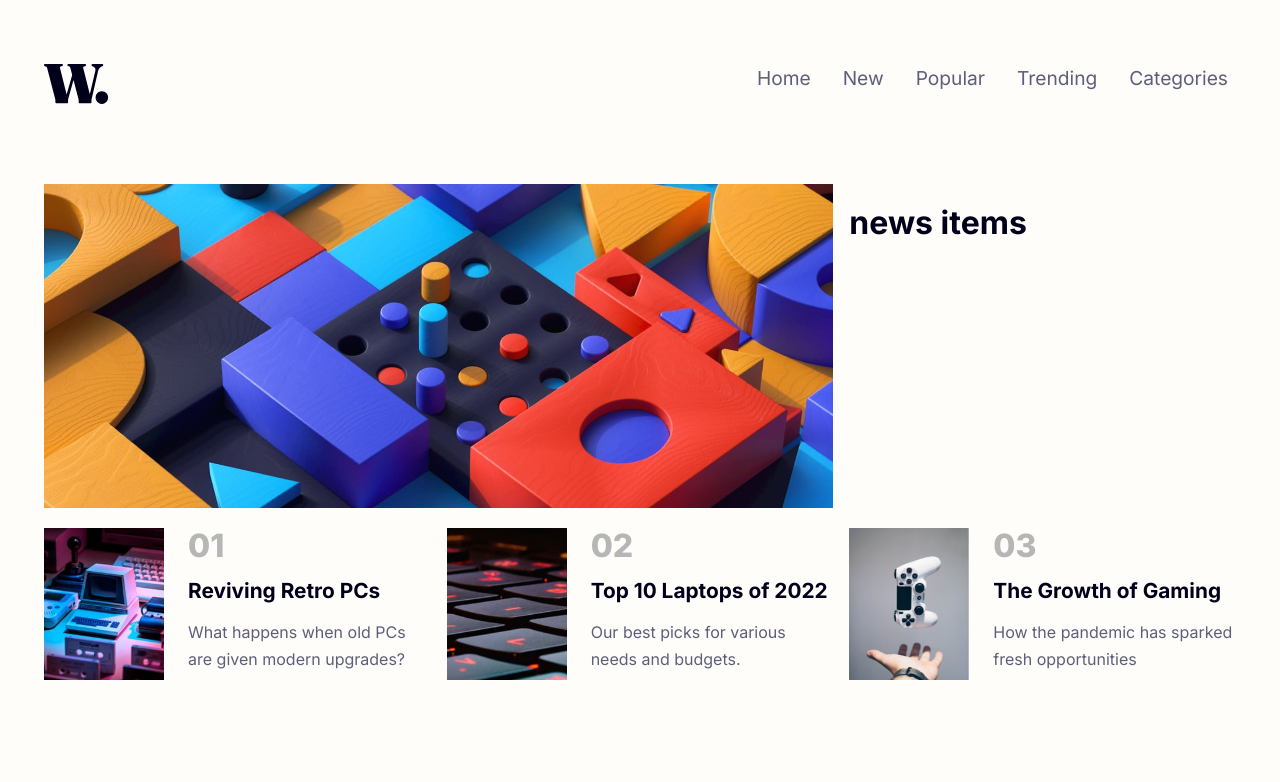
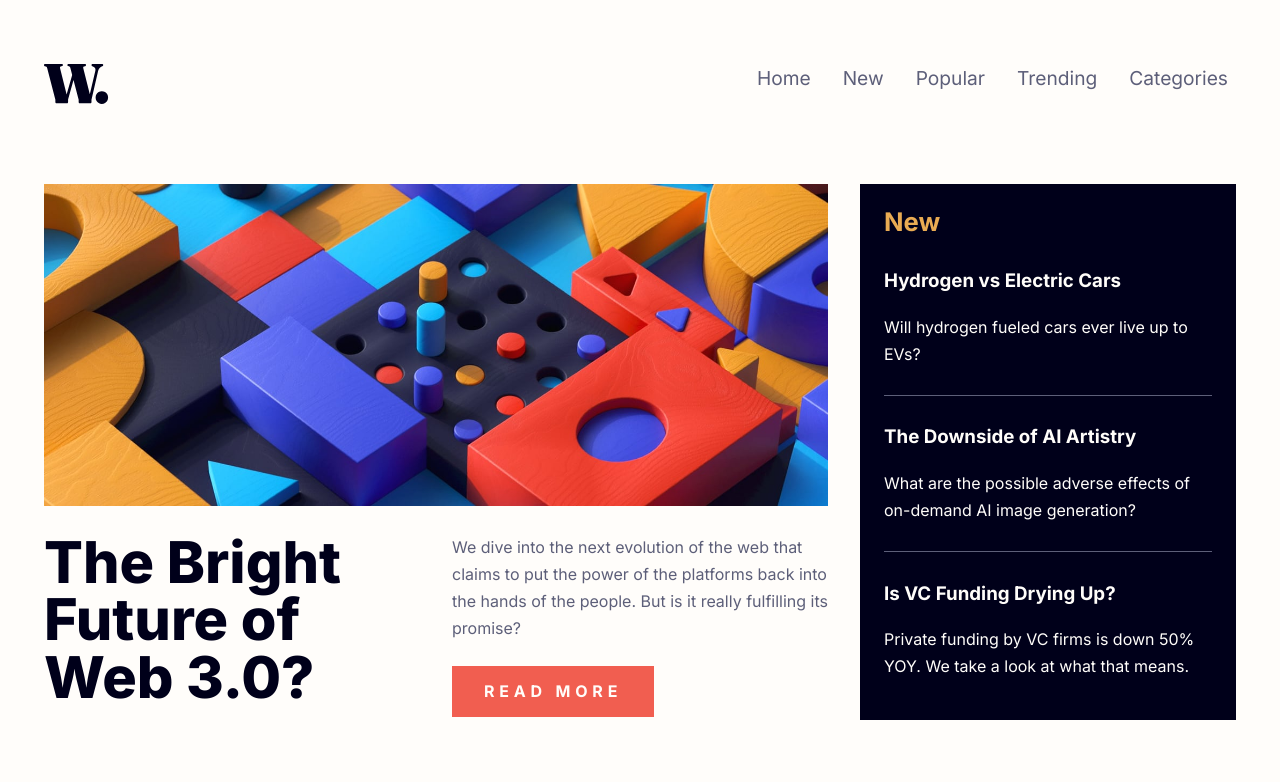
Before and after one commit to kevbradwick/frontendmentor-v2, a SvelteKit app: page /news-homepage in a window 1280 px wide. Shown: the top 782 px of the page. Built offline with nearby package versions, Linux system fonts and the light colour scheme.

Commit message:
finished

```diff
--- a/src/components/news-homepage/Article.svelte
+++ b/src/components/news-homepage/Article.svelte
@@ -14,7 +14,7 @@
   </a>
   <div class="info">
     <span class="number">{number}</span>
-    <h3>{title}</h3>
+    <h3><a href="/news-homepage">{title}</a></h3>
     <p><slot /></p>
   </div>
 </div>
--- a/src/components/news-homepage/HeroArticle.svelte
+++ b/src/components/news-homepage/HeroArticle.svelte
@@ -11,10 +11,82 @@
       </picture>
     </a>
   </div>
+
+  <div class="content">
+    <h1><a href="/news-homepage">The Bright Future of Web 3.0?</a></h1>
+    <div class="summary">
+      <p class="summary">
+        We dive into the next evolution of the web that claims to put the power of the platforms
+        back into the hands of the people. But is it really fulfilling its promise?
+      </p>
+      <p class="read-more"><a href="/news-homepage">Read More</a></p>
+    </div>
+  </div>
 </div>
 
 <style>
+  .hero {
+    display: flex;
+    flex-direction: column;
+    gap: 1.5rem;
+  }
   img {
     width: 100%;
   }
+
+  .content {
+    display: flex;
+    flex-direction: column;
+    gap: 2rem;
+  }
+
+  .content h1 {
+    margin: 0;
+    font-size: 3.6rem;
+    font-weight: var(--font-weight-extra-bold);
+    line-height: 3.6rem;
+  }
+
+  .content p.summary {
+    color: var(--grayish-blue);
+    line-height: 1.7rem;
+    margin: 0 0 1.5rem 0;
+  }
+
+  .content p.read-more {
+    padding: 0;
+    margin: 0;
+  }
+
+  .content p a {
+    display: inline-block;
+    background-color: var(--soft-red);
+    color: var(--off-white);
+    text-transform: uppercase;
+    font-weight: var(--font-weight-bold);
+    letter-spacing: 0.3rem;
+    padding: 1rem 2rem;
+    transition: all 0.2 ease-in;
+  }
+
+  .summary {
+    display: flex;
+    flex-direction: column;
+    justify-content: space-between;
+  }
+
+  .content p a:hover {
+    background-color: var(--very-dark-blue);
+  }
+
+  @media screen and (min-width: 768px) {
+    .content {
+      flex-direction: row;
+    }
+
+    .content h1,
+    .content .summary {
+      flex: 50%;
+    }
+  }
 </style>
--- /dev/null
+++ b/src/components/news-homepage/NewsArticleList.svelte
@@ -0,0 +1,56 @@
+<div class="container">
+  <h2>New</h2>
+
+  <div class="article line">
+    <h3><a href="/news-homepage">Hydrogen vs Electric Cars</a></h3>
+    <p>Will hydrogen fueled cars ever live up to EVs?</p>
+  </div>
+
+  <div class="article line">
+    <h3><a href="/news-homepage">The Downside of AI Artistry</a></h3>
+    <p>What are the possible adverse effects of on-demand AI image generation?</p>
+  </div>
+
+  <div class="article">
+    <h3><a href="/news-homepage">Is VC Funding Drying Up?</a></h3>
+    <p>Private funding by VC firms is down 50% YOY. We take a look at what that means.</p>
+  </div>
+</div>
+
+<style>
+  .container {
+    display: flex;
+    flex-direction: column;
+    background-color: var(--very-dark-blue);
+    color: var(--off-white);
+    height: 100%;
+    padding: 1.5rem;
+    line-height: 1.7rem;
+  }
+
+  .line {
+    border-bottom: 1px solid var(--grayish-blue);
+    margin: 0 0 1.7rem 0;
+    padding: 0 0 0.7rem 0;
+  }
+
+  h2 {
+    margin: 0 0 2rem 0;
+    padding: 0;
+    color: var(--soft-orange);
+    font-size: 1.6rem;
+  }
+
+  h3 {
+    margin: 0 0 1.2rem 0;
+  }
+
+  h3 > a {
+    color: var(--off-white);
+    transition: all 0.2s ease-in;
+  }
+
+  h3 > a:hover {
+    color: var(--soft-orange);
+  }
+</style>
--- a/src/routes/news-homepage/+page.svelte
+++ b/src/routes/news-homepage/+page.svelte
@@ -3,6 +3,7 @@
   import NavMenu from "$components/news-homepage/NavMenu.svelte";
   import HeroArticle from "$components/news-homepage/HeroArticle.svelte";
   import Article from "$components/news-homepage/Article.svelte";
+  import NewsArticleList from "$components/news-homepage/NewsArticleList.svelte";
 </script>
 
 <div class="container">
@@ -14,7 +15,7 @@
   <main>
     <HeroArticle />
     <div class="news-items">
-      <h1>news items</h1>
+      <NewsArticleList />
     </div>
     <div class="articles">
       <Article image="image-retro-pcs.jpg" number="01" title="Reviving Retro PCs">
@@ -32,7 +33,7 @@
 
 <style>
   .container {
-    margin-top: 2.5rem;
+    margin: 2.5rem 0;
     padding: 0 1.5rem;
   }
 
@@ -43,12 +44,13 @@
 
   main {
     display: grid;
-    gap: 1rem;
+    gap: 2rem;
     grid-template-columns: 1fr;
     margin-top: 2rem;
   }
 
   main .articles {
+    margin-top: 2rem;
     display: grid;
     gap: 2rem;
   }
@@ -79,7 +81,7 @@
       grid-area: articles;
       display: grid;
       grid-template-columns: repeat(3, 1fr);
-      gap: 1rem;
+      gap: 2rem;
     }
   }
 </style>
--- a/static/news-homepage/style.css
+++ b/static/news-homepage/style.css
@@ -51,3 +51,13 @@ body {
   background-color: var(--off-white);
   color: var(--very-dark-blue);
 }
+
+a {
+  text-decoration: none;
+  color: var(--very-dark-blue);
+  transition: color 0.2s ease-in;
+}
+
+a:hover {
+  color: var(--soft-red);
+}
```
